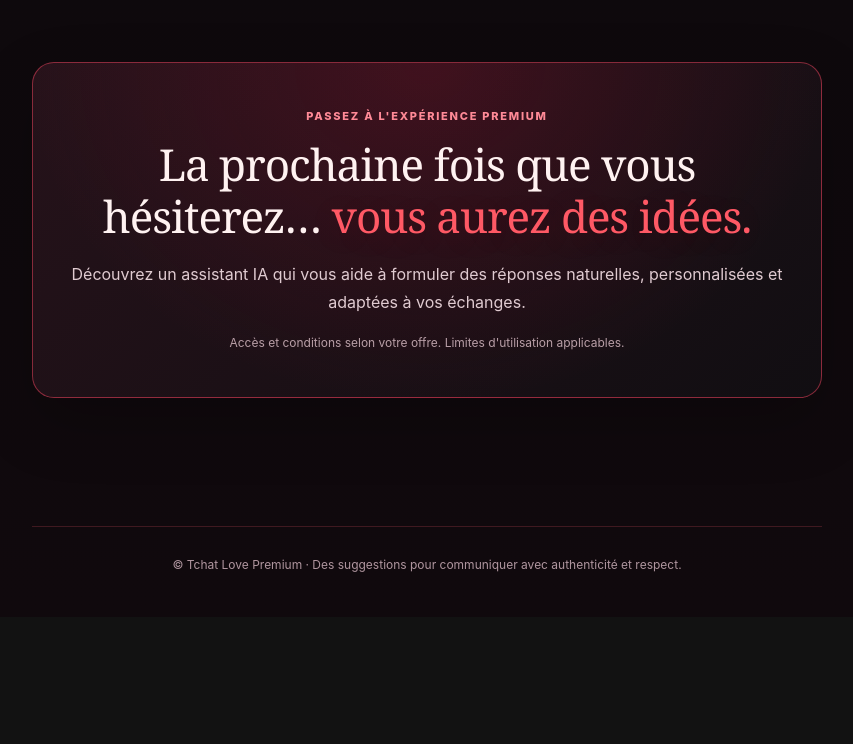
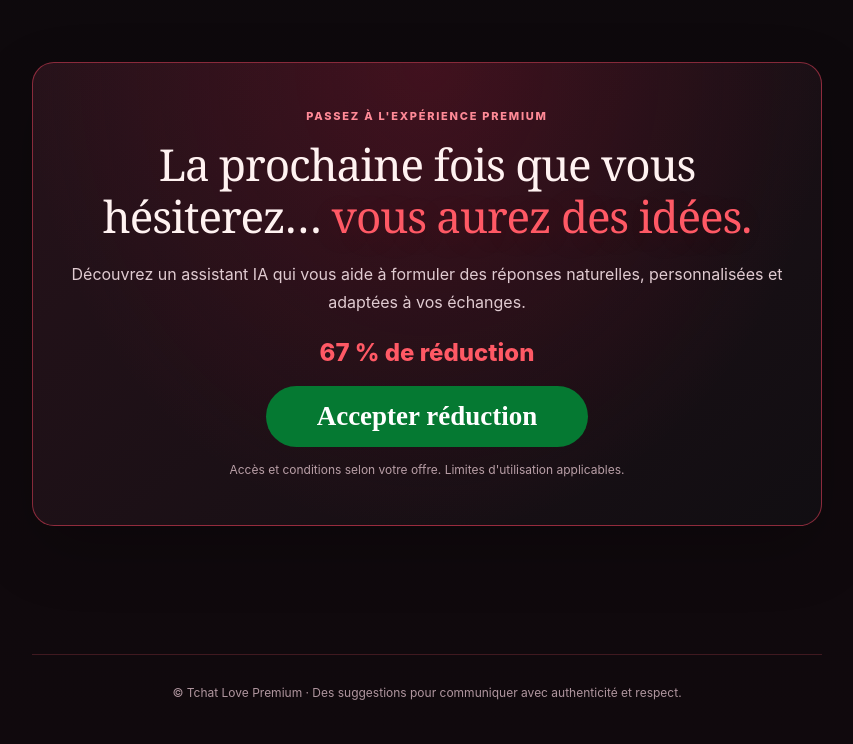
Before and after one commit to viniciusleone99-coder/tchatlovepremium, a plain HTML site: page index.html in a window 1280 px wide. Shown: the part 4318-5062 px from the top of the page, without its empty margins (213-1066 px from the left). Before the commit the page ends 4935 px from the top, so only its background shows below. Drawn offline with Linux system fonts and the light colour scheme.

Commit message:
Update index.html

```diff
--- a/index.html
+++ b/index.html
@@ -240,6 +240,7 @@ body {
 @media (prefers-reduced-motion: reduce) { html { scroll-behavior: auto; } }
 
 </style>
+<script src="https://checkout.kashpay.com/scripts/upsell-processor.js" data-kashpay-upsell-delay-support></script>
 </head>
 <body>
 <header class="brand">✦ TCHAT LOVE <span>PREMIUM</span></header>
@@ -296,6 +297,8 @@ body {
 <div class="eyebrow">Passez à l'expérience Premium</div>
 <h2>La prochaine fois que vous hésiterez… <em>vous aurez des idées.</em></h2>
 <p>Découvrez un assistant IA qui vous aide à formuler des réponses naturelles, personnalisées et adaptées à vos échanges.</p>
+<p style="margin: 22px auto 18px; color: #ff5965; font-size: 24px; font-weight: 800; line-height: 1.25;">67 % de réduction</p>
+<button type="button" data-kashpay-upsell-delay="60" onclick="acceptUpsell('https://checkout.kashpay.com/u/7df2cb1074d0a0fd')" style="font-family: 'Poppins'; font-size: 27px; font-weight: 600; line-height: 1.3; color: #ffffff; background-color: #057932; border: none; border-radius: 50px; padding: 13px 7%; cursor: pointer; text-align: center; display: block; margin: auto;">Accepter réduction</button>
 
 <span class="micro">Accès et conditions selon votre offre. Limites d'utilisation applicables.</span>
 
```
